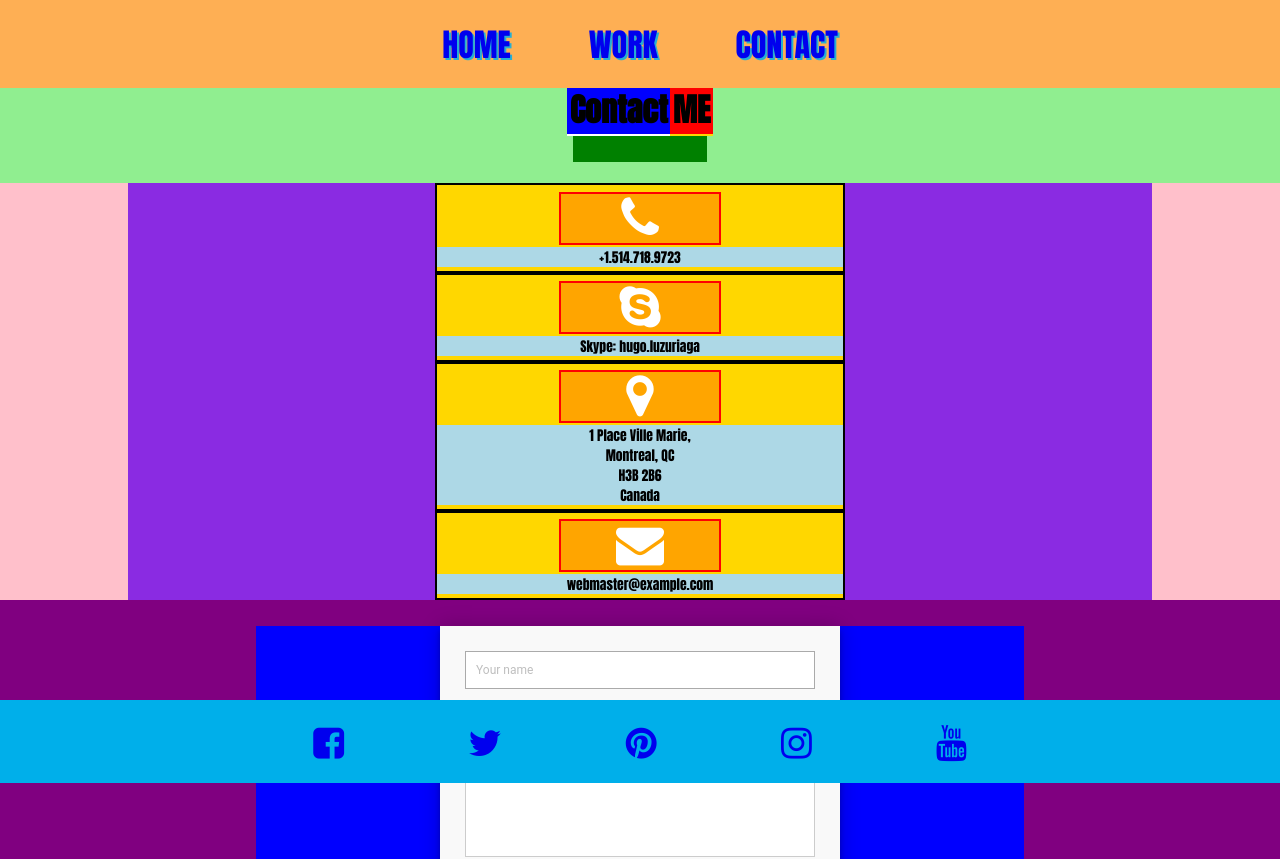
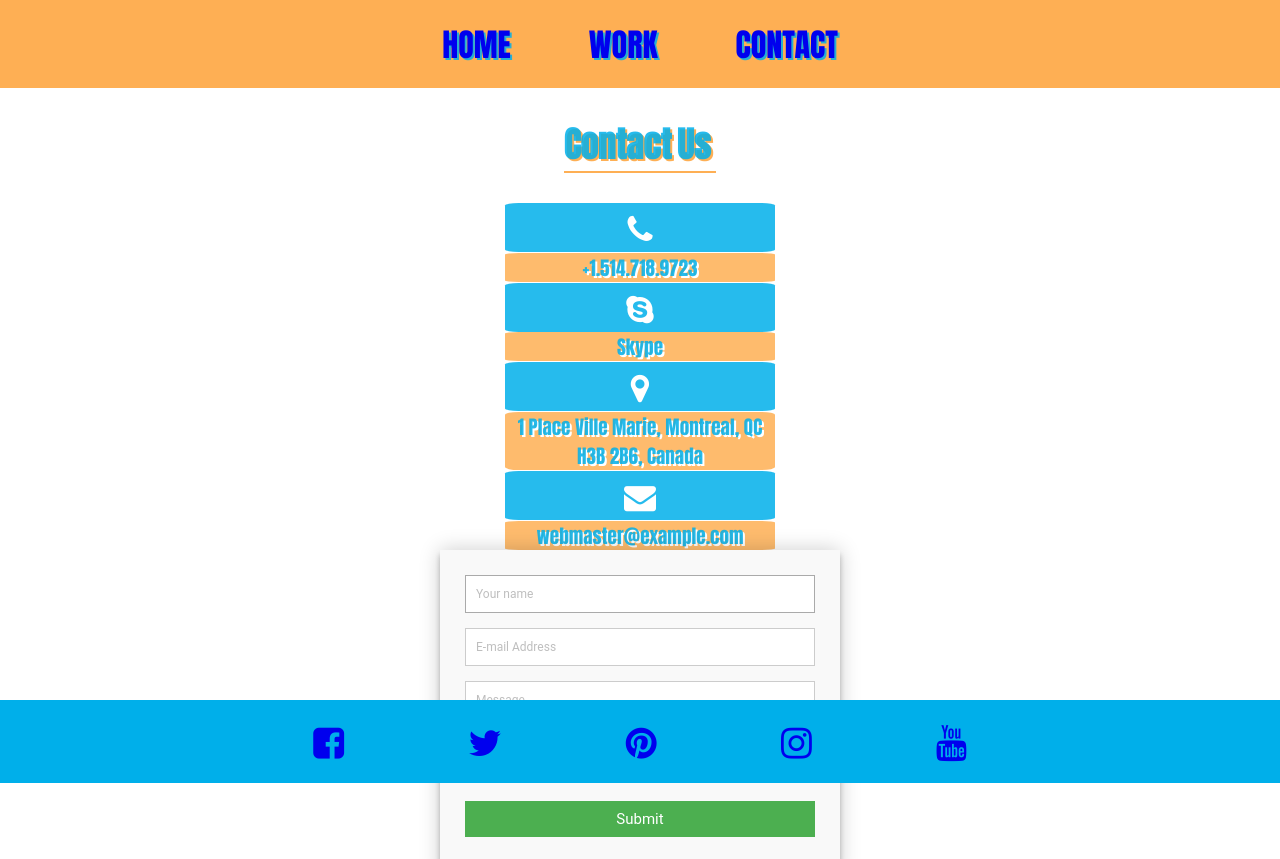
Before and after one commit to hvluzuriaga/hvluzuriaga.github.io, a plain HTML site: page contact.html in a window 1280 px wide. Shown: the top 859 px of the page. Drawn offline with Linux system fonts and the light colour scheme.

Commit message:
color and font editing for contact.css and contact.html

```diff
--- a/contact.html
+++ b/contact.html
@@ -26,7 +26,7 @@
 	<div class="contact-wrapper-2 clearfix"><!--=== CONTACT WRAPPER 2 STARTS HERE ===-->
 		<h1 class="contact-wrapper-2-title clearfix">
 			<div class="contact-wrapper-2-title-1 clearfix">Contact</div>
-			<div class="contact-wrapper-2-title-2 clearfix">ME</div>
+			<div class="contact-wrapper-2-title-2 clearfix">Us</div>
 		</h1>
 	</div>
 
@@ -35,49 +35,33 @@
 	<div class="contact-wrapper-3 clearfix">	<!--=== CONTACT WRAPPER 3 STARTS HERE ===-->
 		<div class="contact-wrapper-3-1 clearfix">
 
-				<div class="contact-item clearfix"> <!-- TELEPHONE -->
-					<div class="contact-item-1">
+					<div class="contact-item 1">
 						<a href="tel:1-514-718-9723">
-							<i class="fa fa-phone" aria-hidden="true"></i><span class="sr-only">Telephone</span>
+						<i class="fa fa-phone" aria-hidden="true"></i><span class="sr-only">Telephone</span>
 						</a>
 					</div>
-					<div class= "telephone">
-						+1.514.718.9723
-					</div>
-				</div>
+					<div class="contact-content">+1.514.718.9723</div>
 
-				<div class="contact-item clearfix"> <!-- SKYPE -->
-					<div class="contact-item-2">
-						<a href="skype:15147189723?call">
-							<i class="fa fa-skype" aria-hidden="true"></i><span class="sr-only">Skype</span>
+					<div class="contact-item 2">
+						<a href="href="skype:15147189723?call>
+						<i class="fa fa-skype" aria-hidden="true"></i><span class="sr-only">Skype</span>
 						</a>
 					</div>
-					<div class="skype">
-						Skype: hugo.luzuriaga
-					</div>
-				</div>
+					<div class="contact-content">Skype</div>
 
-				<div class="contact-item clearfix"> <!-- ADDRESS -->
-					<div class="contact-item-3">
+					<div class="contact-item 3"> <!-- ADDRESS -->
 						<a href="https://www.google.ca/maps/place/Place+Ville+Marie/@45.5015101,-73.5712981,17z/data=!3m1!4b1!4m5!3m4!1s0x4cc91a4498f8f3db:0xa2760b4a779d61d3!8m2!3d45.5015101!4d-73.5691094">
-							<i class="fa fa-map-marker" aria-hidden="true"></i><span class="sr-only">Google Maps</span>
+						<i class="fa fa-map-marker" aria-hidden="true"></i><span class="sr-only">Google Maps</span>
 						</a>
 					</div>
-					<address class="address">
-						1 Place Ville Marie,<br>Montreal, QC <br>H3B 2B6<br>Canada
-					</address>
-				</div>
+					<address class="contact-content">1 Place Ville Marie, Montreal, QC <br> H3B 2B6, Canada</address>
 
-				<div class="contact-item clearfix"> <!-- EMAIL -->
-					<div class="contact-item-4">
+					<div class="contact-item 4"> <!-- EMAIL -->
 						<a href="mailto:webmaster@example.com">
-							<i class="fa fa-envelope" aria-hidden="true"></i><span class="sr-only">Email</span>
+						<i class="fa fa-envelope" aria-hidden="true"></i><span class="sr-only">Email</span>
 						</a>
 					</div>
-					<div class="email">
-						webmaster@example.com
-					</div>
-				</div>
+					<div class="contact-content">webmaster@example.com</div>
 		</div>
 	</div><!--=== CONTACT WRAPPER 3 ENDS HERE ===-->
 
--- a/css/bam-contact.css
+++ b/css/bam-contact.css
@@ -111,29 +111,28 @@ body{
 /*=====  CONTACT WRAPPER 2 STARTS HERE ===== */
 
 .contact-wrapper-2{
+    text-align: center;
+    background: white;
+    padding:4% 0% 2% 0%;
+}
+
+.contact-wrapper-2-title{
+    margin: 0%;
+}
+
+.contact-wrapper-2-title{
     display: flex;
     justify-content: center;
-    background-color: lightgreen;
-    padding: 0% 0% 0% 0%;
+    font-size: 2.2em;
+    margin: 0.25% 2% 0.25% 2%;
+    padding: 5% 2% 0% 2%;
+    color: RGBA(0, 175, 234, 0.85); /*cerulean color */
+    text-shadow: 2px 2px RGBA(254, 175, 84, 1.00); /*orange color*/
 }
 
-.contact-wrapper-2-title {
-    display: flex;
-    justify-content: center;
-    background-color: green;
-    padding: 5% 0% 2% 0%;
-}
-
-.contact-wrapper-2-title-1{
-	padding: 0% 2% 0% 2%;
-  background-color: blue;
-	border-bottom: 2px solid white;
-}
-
-.contact-wrapper-2-title-2{
-	padding: 0% 2% 0% 2%;
-  background-color: red;
-	border-bottom: 2px solid gold;
+.contact-wrapper-2-title-1, .contact-wrapper-2-title-2{
+    padding-right: 0.5%;
+    border-bottom: 2px solid RGBA(254, 175, 84, 1.00)
 }
 
 /*=====  CONTACT WRAPPER 2 ENDS HERE ===== */
@@ -146,78 +145,62 @@ body{
     padding: 0% 10% 0% 10%;
     text-align: center;
     max-width: 100%;
-    background-color: pink;
+    background-color: white;
+}
+
+.contact-wrapper-3-1 {
+    padding: 0% 30% 0% 30%;
+     background-color: white;
+}
+
+.contact-content{
+    font-size: 1.2em;
+    font-style:normal;
+    margin: 0.2% 17% 0.2% 17%;
+    background: RGBA(254, 175, 84, 0.85);
+    color: RGBA(0, 175, 234, 0.85); /*cerulean color */
+    text-shadow: 2px 2px white; /*orange color*/
+    border-radius: 5%;
+}
+
+.contact-item {
+    display: flex;
+    justify-content: center;
+    font-size: 2.0em;
+    margin: 0.2% 17% 0.2% 17%;
+    padding: 0% 6% 0% 6%;
+    background: RGBA(0, 175, 234, 0.85);
+    border-radius: 5%;
 }
 
 
-.contact-wrapper-3-1 {
-    display: flex;
-    flex-direction: column;
-    justify-content: center;
-    font-size: 125%;
-    background: blueviolet;
-    padding: 0% 30% 0% 30%;
-}
-
-.contact-item {
-    text-align: center;
-    background: #00ff32;
-    font-size: 0.9rem;
-    border: 2px red solid;
-    padding: 0% 0% 0% 0%;
-}
-
-.contact-item i{
-	font-size: 200%;
-}
-
-.contact-item-1, .contact-item-2, .contact-item-3, .contact-item-4 {
-	margin: 0.5% 30% 0.5% 30%;
-	padding: 0% 5% 0% 5%;
-	border: 2px red solid;
-	background: orange;
-}
-
-.contact-item{
-	text-align: center;
-    background: gold;
-    padding: 1% 0% 1% 0%;
-    border: 2px black solid;
-    font-size: 1.5rem;
-    font-style: normal;
-}
-
-.telephone, .skype, .address, .email{
-    font-size: 0.85rem;
-    font-style: normal;
-    background: lightblue;
-}
-
 .contact-item a{
+  color: white;
   text-decoration: none;
-	margin: auto;
-	padding: auto;
+  padding: 0% 0.5% 0% 0.5%;
   border-left: : 2px solid white;
   transition: all 0.3s;
-	background: orange;
-	color: white;
+
 }
 
 .contact-item a:hover{
-	color: red;
-	background-color: green;
-	transform: scale(1.5);
+  color: white;
+  text-shadow: 1px 1px RGBA(0, 175, 234, 0.85);  /*cerulean color*/
+  background-color: RGBA(254, 175, 84, 1.00); /*orange color */
+  border-radius: 5%;
+  transform:scale(1.10);
   transition: all 0.3s;
 }
 .contact-item a:visited{
   color:rgba(255,255,255,0.85);
 }
 
+
 /*=====  CONTACT WRAPPER 3 ENDS HERE ===== */
 
 /* ********************************************************* */
 
-
+/*
 .contact-wrapper-4 {
     padding: 2% 20% 2% 20%;
     text-align: center;
```
Also changed, not shown: css/bam-work.css (+13 -0 lines), work.html (+4 -1 lines). Lines whose indentation alone changed are shown as unchanged.
